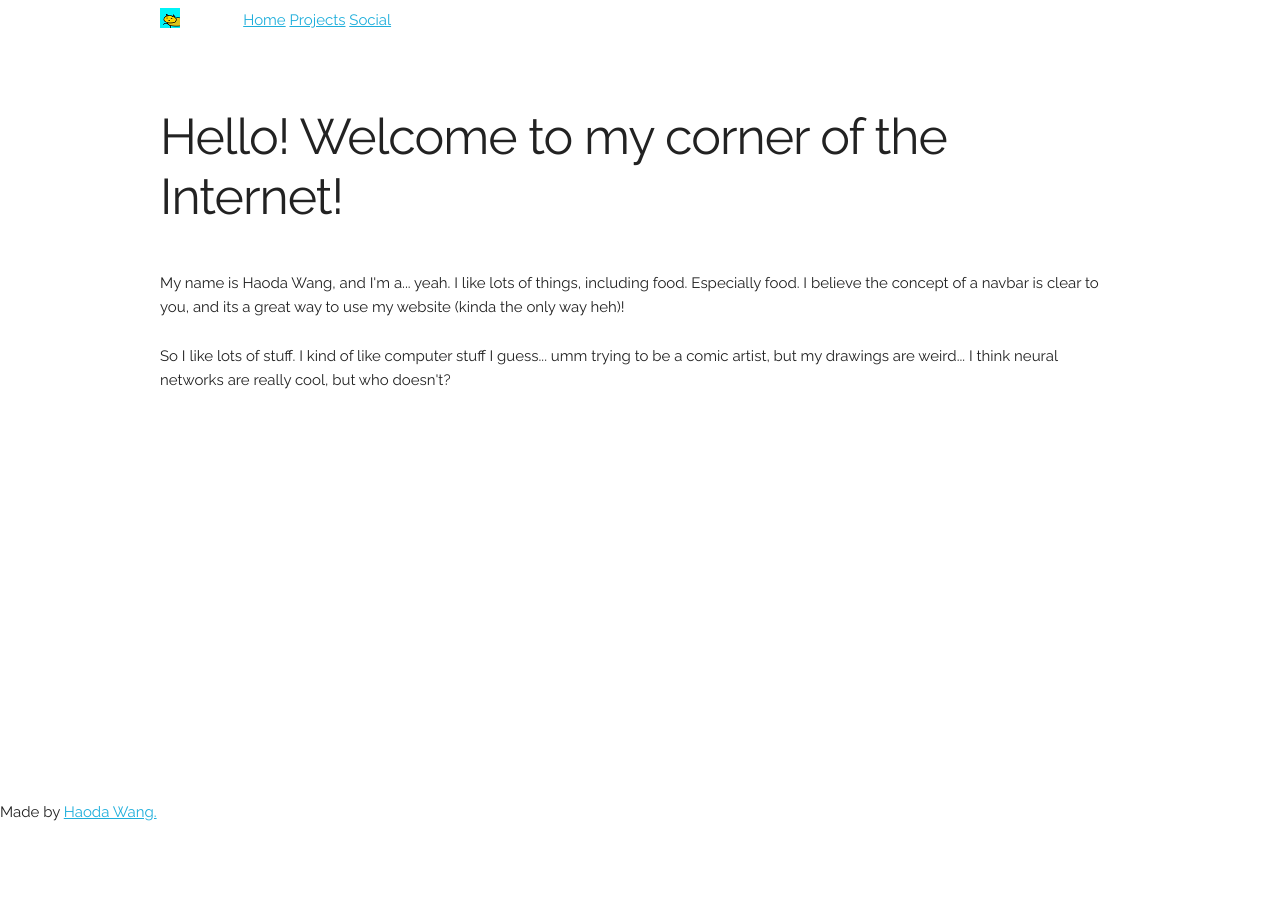
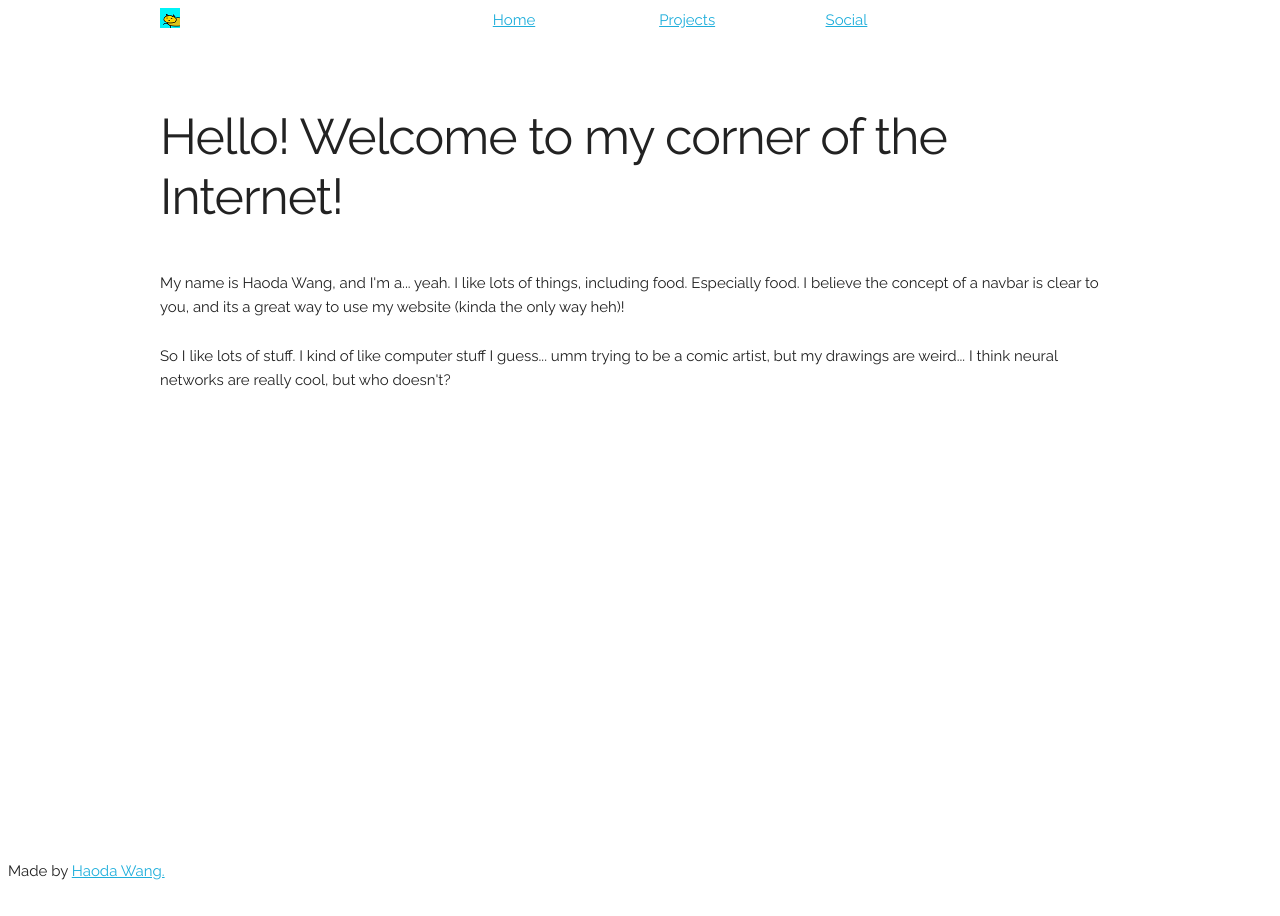
Before and after one commit to rootw4re/h313.github.io, a Jekyll site: the page built from index.html, in a window 1280 px wide. Built offline with Jekyll 4.4.1, drawn with Linux system fonts in a browser that asks for light colours; nearby versions of some CDN libraries.

Commit message:
i hate css

```diff
--- a/_includes/header.html
+++ b/_includes/header.html
@@ -4,10 +4,14 @@
       <div class="one column">
         <a href="{{ 'index.html' | prepend:site.url }}"><img alt="Haoda Wang" src="{{ 'assets/avatar.png' | prepend:site.url }}"></a>
       </div>
-      <div class="three columns"></div>
-      <div class="eight columns">
+      <div class="three columns"><p></p></div>
+      <div class="two columns">
         <a href="{{ 'index.html' | prepend:site.url }}">Home</a>
+      </div>
+      <div class="two columns">
         <a href="{{ 'projects' | prepend:site.url }}">Projects</a>
+      </div>
+      <div class="two columns">
         <a href="{{ 'social' | prepend:site.url }}">Social</a>
       </div>
     </div>
--- a/_layouts/default.html
+++ b/_layouts/default.html
@@ -1,9 +1,9 @@
 <!DOCTYPE html>
 <html>
 {% include head.html %}
-<body>
+<body class="site">
   {% include header.html %}
-  <main>
+  <main class="content">
     <br><br><br>
     {{ content }}
   </main>
--- a/css/style.css
+++ b/css/style.css
@@ -1,7 +1,9 @@
-footer {
-  position: absolute;
-  left: 0;
-  bottom: 0;
-  height: 100px;
-  width: 100%;
+.site {
+  display: flex;
+  min-height: 100vh;
+  flex-direction: column;
 }
+
+.content {
+  flex: 1;
+}
```
